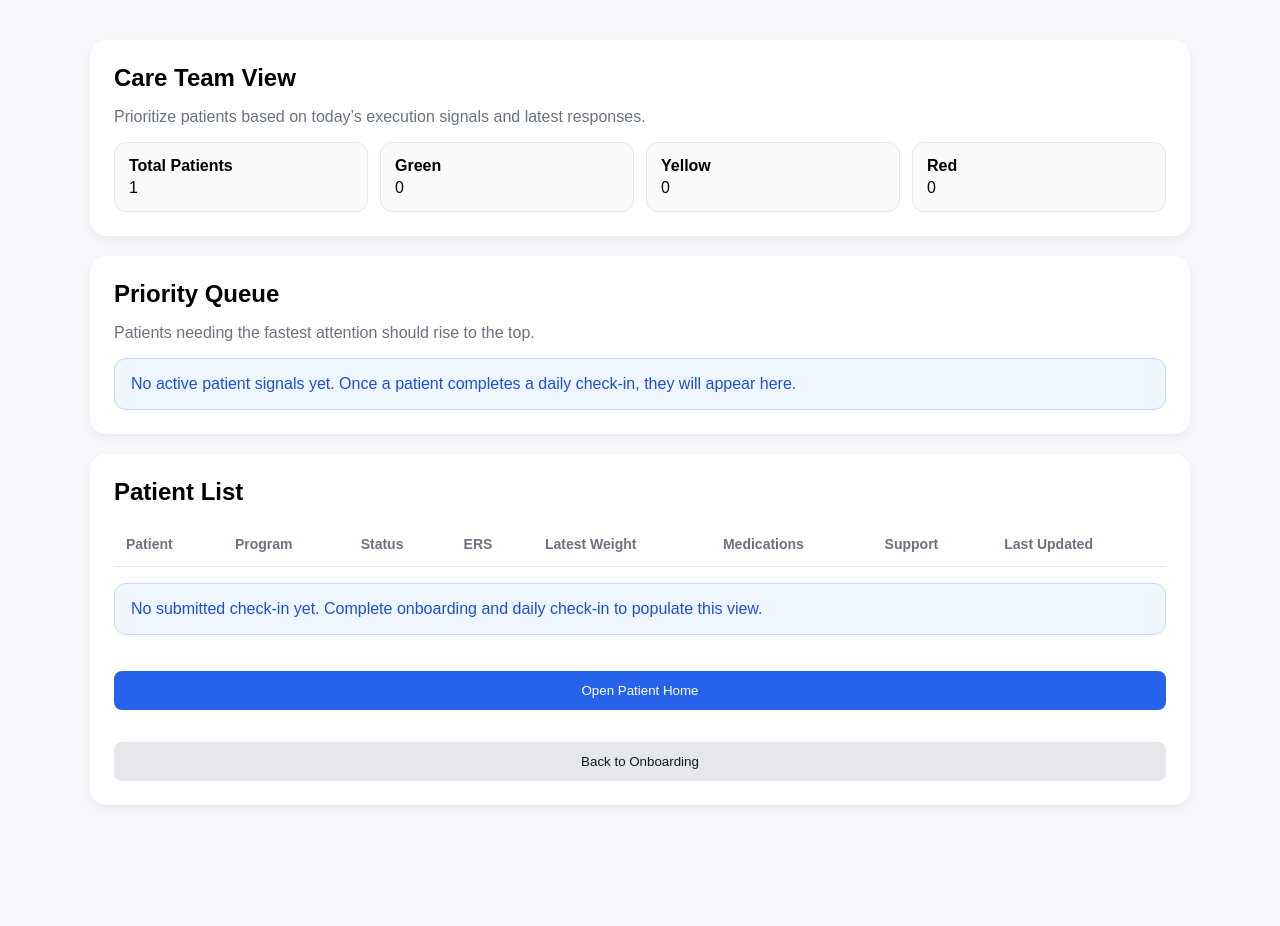
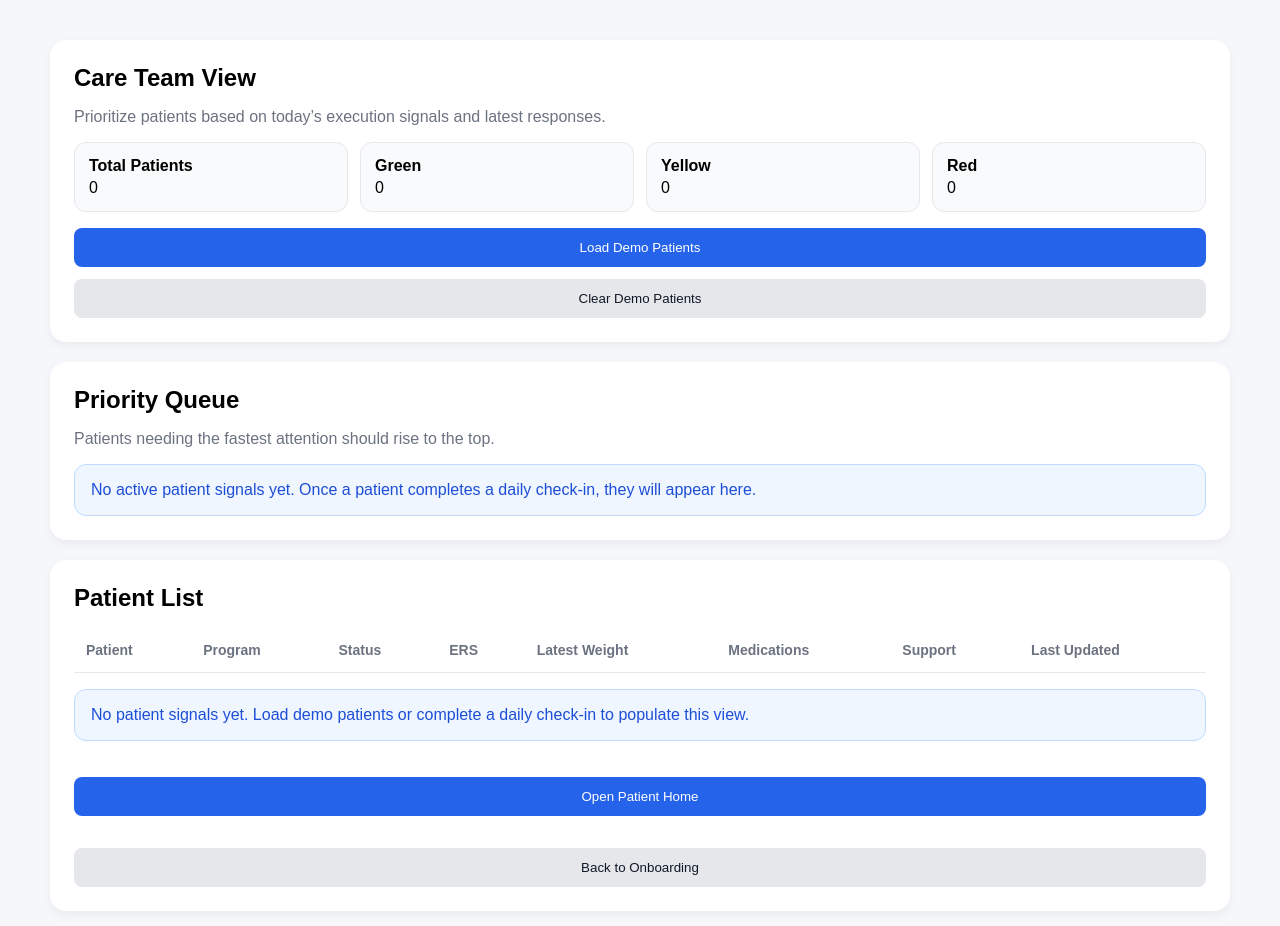
Before and after one commit to kasowen9-web/carepath-fullstack, a website: page public/careteam.html in a window 1280 px wide. Before the commit the page ends 905 px from the top, so only its background shows below. Drawn offline with Linux system fonts and the light colour scheme.

Commit message:
Update careteam.html

```diff
--- a/public/careteam.html
+++ b/public/careteam.html
@@ -8,7 +8,7 @@
   <style>
     .team-page {
       width: 100%;
-      max-width: 1100px;
+      max-width: 1180px;
       margin: 40px auto;
       padding: 0 16px 40px;
     }
@@ -130,6 +130,18 @@
       color: #6b7280;
       line-height: 1.35;
     }
+
+    .toolbar {
+      display: flex;
+      gap: 12px;
+      flex-wrap: wrap;
+      align-items: center;
+      margin-top: 16px;
+    }
+
+    .toolbar button {
+      margin: 0;
+    }
   </style>
 </head>
 <body>
@@ -143,7 +155,7 @@
       <div class="summary-grid">
         <div class="summary-item">
           <strong>Total Patients</strong>
-          <span id="totalPatients">1</span>
+          <span id="totalPatients">0</span>
         </div>
         <div class="summary-item">
           <strong>Green</strong>
@@ -157,6 +169,11 @@
           <strong>Red</strong>
           <span id="redCount">0</span>
         </div>
+      </div>
+
+      <div class="toolbar">
+        <button type="button" onclick="loadDemoPatients()">Load Demo Patients</button>
+        <button type="button" class="secondary-btn" onclick="clearDemoPatients()">Clear Demo Patients</button>
       </div>
     </div>
 
@@ -188,7 +205,7 @@
       </table>
 
       <div id="noDataMessage" class="empty-note" style="display:none;">
-        No submitted check-in yet. Complete onboarding and daily check-in to populate this view.
+        No patient signals yet. Load demo patients or complete a daily check-in to populate this view.
       </div>
 
       <div class="button-row">
@@ -200,17 +217,25 @@
 
   <script>
     const patientName = localStorage.getItem("cp_name") || "Patient";
-    const patientCondition = localStorage.getItem("cp_condition") || "Not provided";
-    const patientSupport = localStorage.getItem("cp_support") || "Not answered";
+    const patientCondition = localStorage.getItem("cp_condition") || "CHF";
+    const patientSupport = localStorage.getItem("cp_support") || "Yes";
     const lastCheckinRaw = localStorage.getItem("cp_last_checkin");
+    const demoPatientsRaw = localStorage.getItem("cp_demo_patients");
 
     let patients = [];
+
+    if (demoPatientsRaw) {
+      try {
+        patients = JSON.parse(demoPatientsRaw);
+      } catch (e) {
+        console.error("Could not parse demo patients", e);
+      }
+    }
 
     if (lastCheckinRaw) {
       try {
         const checkin = JSON.parse(lastCheckinRaw);
-
-        patients.push({
+        const livePatient = {
           name: checkin.name || patientName,
           condition: checkin.condition || patientCondition,
           status: checkin.status || "green",
@@ -218,8 +243,18 @@
           weight: checkin.weightToday || "—",
           meds: checkin.medsToday || "—",
           support: patientSupport,
-          submittedAt: checkin.submittedAt || "—"
-        });
+          submittedAt: checkin.submittedAt || new Date().toISOString()
+        };
+
+        const existingIndex = patients.findIndex(
+          p => p.name === livePatient.name && p.condition === livePatient.condition
+        );
+
+        if (existingIndex >= 0) {
+          patients[existingIndex] = livePatient;
+        } else {
+          patients.push(livePatient);
+        }
       } catch (e) {
         console.error("Could not parse latest check-in", e);
       }
@@ -244,12 +279,17 @@
       return "On track";
     }
 
+    function statusOrder(status) {
+      const order = { red: 0, yellow: 1, green: 2 };
+      return order[status] ?? 3;
+    }
+
     function renderSummary() {
       const green = patients.filter(p => p.status === "green").length;
       const yellow = patients.filter(p => p.status === "yellow").length;
       const red = patients.filter(p => p.status === "red").length;
 
-      document.getElementById("totalPatients").textContent = patients.length || 1;
+      document.getElementById("totalPatients").textContent = patients.length;
       document.getElementById("greenCount").textContent = green;
       document.getElementById("yellowCount").textContent = yellow;
       document.getElementById("redCount").textContent = red;
@@ -269,8 +309,9 @@
       }
 
       const sorted = [...patients].sort((a, b) => {
-        const order = { red: 0, yellow: 1, green: 2 };
-        return order[a.status] - order[b.status];
+        const byStatus = statusOrder(a.status) - statusOrder(b.status);
+        if (byStatus !== 0) return byStatus;
+        return (a.score ?? 999) - (b.score ?? 999);
       });
 
       sorted.forEach((patient, index) => {
@@ -300,7 +341,13 @@
 
       noData.style.display = "none";
 
-      patients.forEach((patient) => {
+      const sorted = [...patients].sort((a, b) => {
+        const byStatus = statusOrder(a.status) - statusOrder(b.status);
+        if (byStatus !== 0) return byStatus;
+        return (a.score ?? 999) - (b.score ?? 999);
+      });
+
+      sorted.forEach((patient) => {
         const row = document.createElement("tr");
         row.innerHTML = `
           <td>${patient.name}</td>
@@ -319,6 +366,76 @@
       });
     }
 
+    function renderAll() {
+      localStorage.setItem("cp_demo_patients", JSON.stringify(patients));
+      renderSummary();
+      renderPriorityQueue();
+      renderPatientTable();
+    }
+
+    function loadDemoPatients() {
+      patients = [
+        {
+          name: patientName || "Katherine Owen",
+          condition: patientCondition || "CHF",
+          status: localStorage.getItem("carepath_status") || "green",
+          score: Number(localStorage.getItem("carepath_score")) || 92,
+          weight: localStorage.getItem("carepath_weight") || "178",
+          meds: localStorage.getItem("carepath_meds") || "Yes",
+          support: patientSupport || "Yes",
+          submittedAt: new Date().toISOString()
+        },
+        {
+          name: "Maria Gonzalez",
+          condition: "CHF",
+          status: "red",
+          score: 42,
+          weight: "211",
+          meds: "No",
+          support: "No",
+          submittedAt: new Date(Date.now() - 1000 * 60 * 18).toISOString()
+        },
+        {
+          name: "James Carter",
+          condition: "Diabetes",
+          status: "yellow",
+          score: 74,
+          weight: "196",
+          meds: "Not sure",
+          support: "Yes",
+          submittedAt: new Date(Date.now() - 1000 * 60 * 42).toISOString()
+        },
+        {
+          name: "Linda Brooks",
+          condition: "Post-Surgery",
+          status: "green",
+          score: 96,
+          weight: "154",
+          meds: "Yes",
+          support: "Yes",
+          submittedAt: new Date(Date.now() - 1000 * 60 * 63).toISOString()
+        },
+        {
+          name: "Robert Miles",
+          condition: "CHF",
+          status: "yellow",
+          score: 68,
+          weight: "203",
+          meds: "Yes",
+          support: "No",
+          submittedAt: new Date(Date.now() - 1000 * 60 * 95).toISOString()
+        }
+      ];
+
+      renderAll();
+    }
+
+    function clearDemoPatients() {
+      patients = [];
+      localStorage.removeItem("cp_demo_patients");
+      renderAll();
+    }
+
     function goToPatientHome() {
       window.location.href = "patient.html";
     }
@@ -327,9 +444,7 @@
       window.location.href = "index.html";
     }
 
-    renderSummary();
-    renderPriorityQueue();
-    renderPatientTable();
+    renderAll();
   </script>
 </body>
 </html>
```
